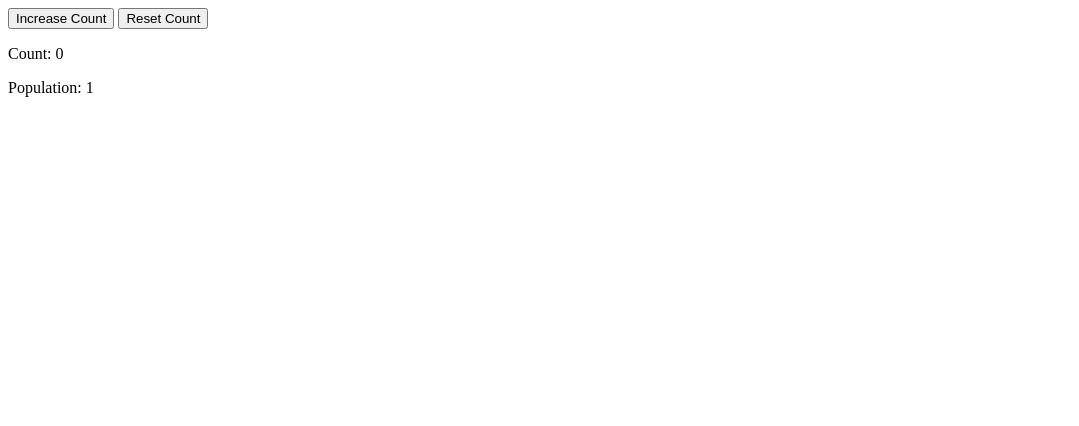
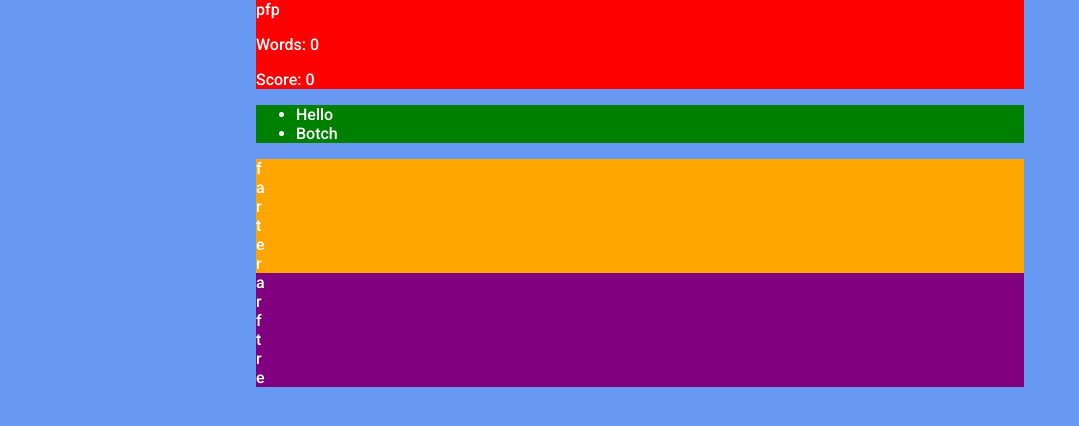
Before and after one commit to bentsignal/Grams, a website: page public/index.html in a window 1280 px wide. Shown: the whole page, without its empty margins (0-1079 px from the left). Drawn offline with nearby package versions, Linux system fonts and the light colour scheme; no server answers.

Commit message:
moving onto connected players list

```diff
--- a/public/client.js
+++ b/public/client.js
@@ -10,26 +10,7 @@ socket.on("connect", () => {
     socket.emit("requestCount")
 })
 
-socket.on("newPop", (data) => {
-    pop.innerText = data.newPop
-})
-
-socket.on("returnCount", (data) => {
-    console.log(`count received from server: ${data.count}`)
-    countLabel.innerText = data.count
-})
-
-socket.on("newCount", (data) => {
-    console.log(`server indicated that the count be changed to to ${data.newCount}`)
-    countLabel.innerText = data.newCount
-})
-
 increase.addEventListener("click", () => {
     console.log("Button has been pressed, sending message to server")
     socket.emit("increaseCount")
 })
-
-reset.addEventListener("click", () => {
-    console.log("Submitting request to reset count")
-    socket.emit("resetCount")
-})
--- /dev/null
+++ b/public/game.css
@@ -0,0 +1,35 @@
+@charset "utf-8";
+@import url('https://fonts.googleapis.com/css2?family=Roboto:wght@300;500;700;900&display=swap');
+
+
+body {
+    background-color: rgb(103, 152, 242);
+    color: white;
+    font-family: 'Roboto', sans-serif;
+    margin: 0;
+    padding: 0;
+    overflow: hidden;
+    height: 100vh;
+    width: 100vw;
+}
+
+main {
+    width: 60%;
+    margin: auto;
+}
+
+#user-game-info-container {
+    background-color: red;
+}
+
+#word-list-container {
+    background-color: green;
+}
+
+#letters-used-container {
+    background-color: orange;
+}
+
+#letters-available-container {
+    background-color: purple;
+}
--- a/public/index.html
+++ b/public/index.html
@@ -6,13 +6,59 @@
     <meta http-equiv="Cache-Control" content="no-cache, no-store, must-revalidate" />
     <meta http-equiv="Pragma" content="no-cache" />
     <meta http-equiv="Expires" content="0" />
+    <meta name="viewport" content="width=device-width, initial-scale=1" />
+    <link rel="stylesheet" href="game.css">
     <title>Grams</title>
 </head>
 <body>
-    <button id="increase">Increase Count</button>
-    <button id="reset">Reset Count</button>
-    <p>Count: <span id="count">0</span></p>
-    <p id="pop-label">Population: <span id="pop">1</span></p>
+    <main>
+        <div id="user-game-info-container">
+            <div id="user-game-info-wrapper">
+                <div id="pfp">
+                    pfp
+                </div>
+                <div id="game-info">
+                    <p>Words: 0</p>
+                    <p>Score: 0</p>
+                </div>
+            </div>
+        </div>
+        <div id="word-list-container">
+            <div id="word-list-wrapper">
+                <ul id="word-list">
+                    <li class="submitted-word">Hello</li>
+                    <li class="submitted-word">Botch</li>
+                </ul>
+            </div>
+        </div>
+        <div id="letters-used-container">
+            <div id="letters-used-wrapper">
+                <div id="letter-used-1" class="letter-used">f</div>
+                <div id="letter-used-2" class="letter-used">a</div>
+                <div id="letter-used-3" class="letter-used">r</div>
+                <div id="letter-used-4" class="letter-used">t</div>
+                <div id="letter-used-5" class="letter-used">e</div>
+                <div id="letter-used-6" class="letter-used">r</div>
+            </div>
+        </div>
+        <div id="letters-available-container">
+            <div id="letters-available-wrapper">
+                <div id="letters-available-1" class="letters-available">a</div>
+                <div id="letters-available-2" class="letters-available">r</div>
+                <div id="letters-available-3" class="letters-available">f</div>
+                <div id="letters-available-4" class="letters-available">t</div>
+                <div id="letters-available-5" class="letters-available">r</div>
+                <div id="letters-available-6" class="letters-available">e</div>
+            </div>
+        </div>
+    </main>
+    <div id="player-list-container">
+        <div id="player-list-wrapper">
+            <ul id="player-list">
+
+            </ul>
+        </div>
+    </div>
     <script type= "module" src="/client.js"></script>
     <script src="/socket.io/socket.io.js"></script>
 </body>
--- a/src/server.js
+++ b/src/server.js
@@ -2,7 +2,7 @@ const express = require("express")
 const { createServer } = require("http")
 const { Server } = require("socket.io")
 
-const { game, addPlayer } = require("./game")
+const { game } = require("./game")
 
 const app = express()
 const httpServer = createServer(app)
```
Also changed, not shown: src/game.js (+7 -5 lines).
